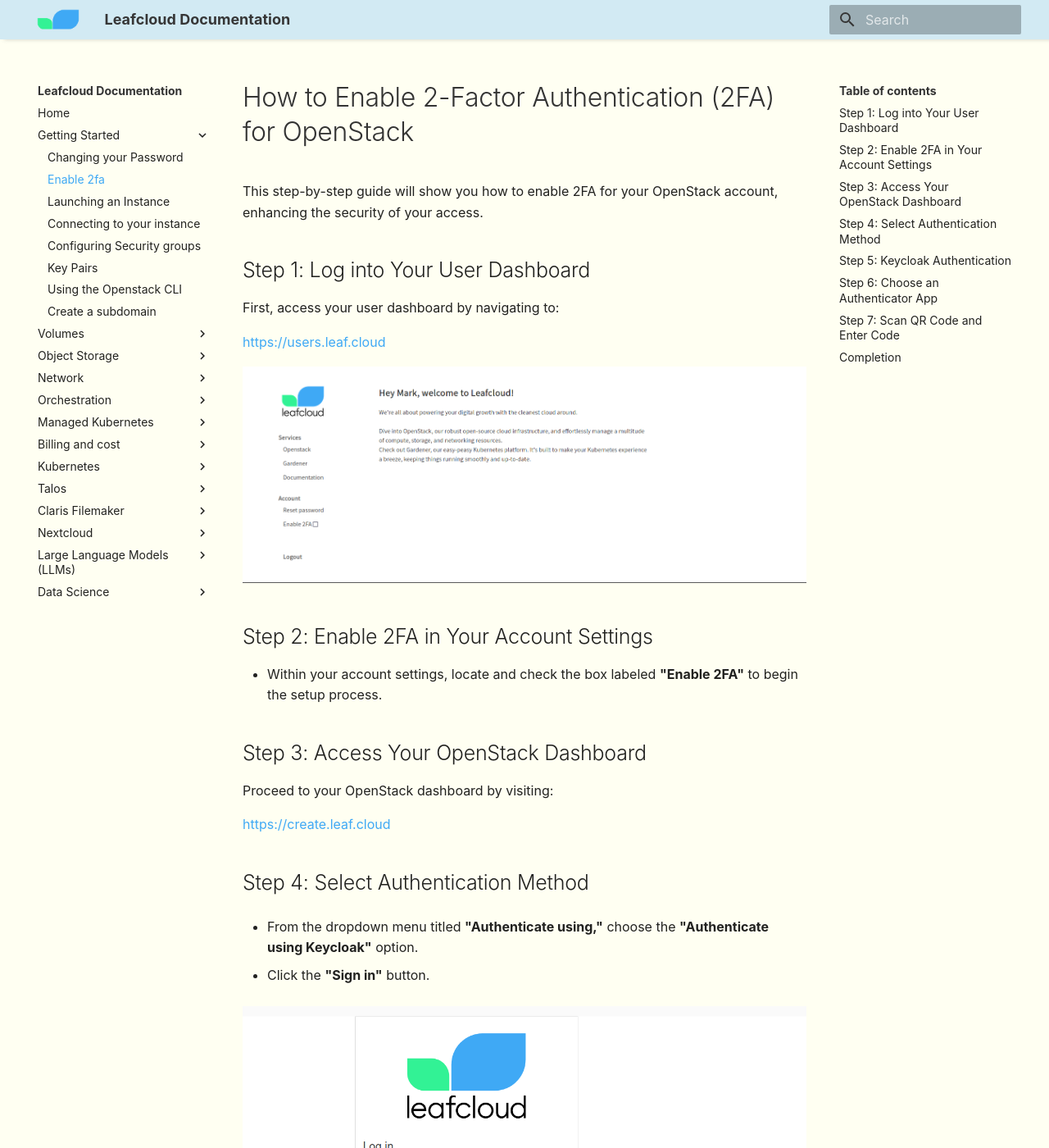
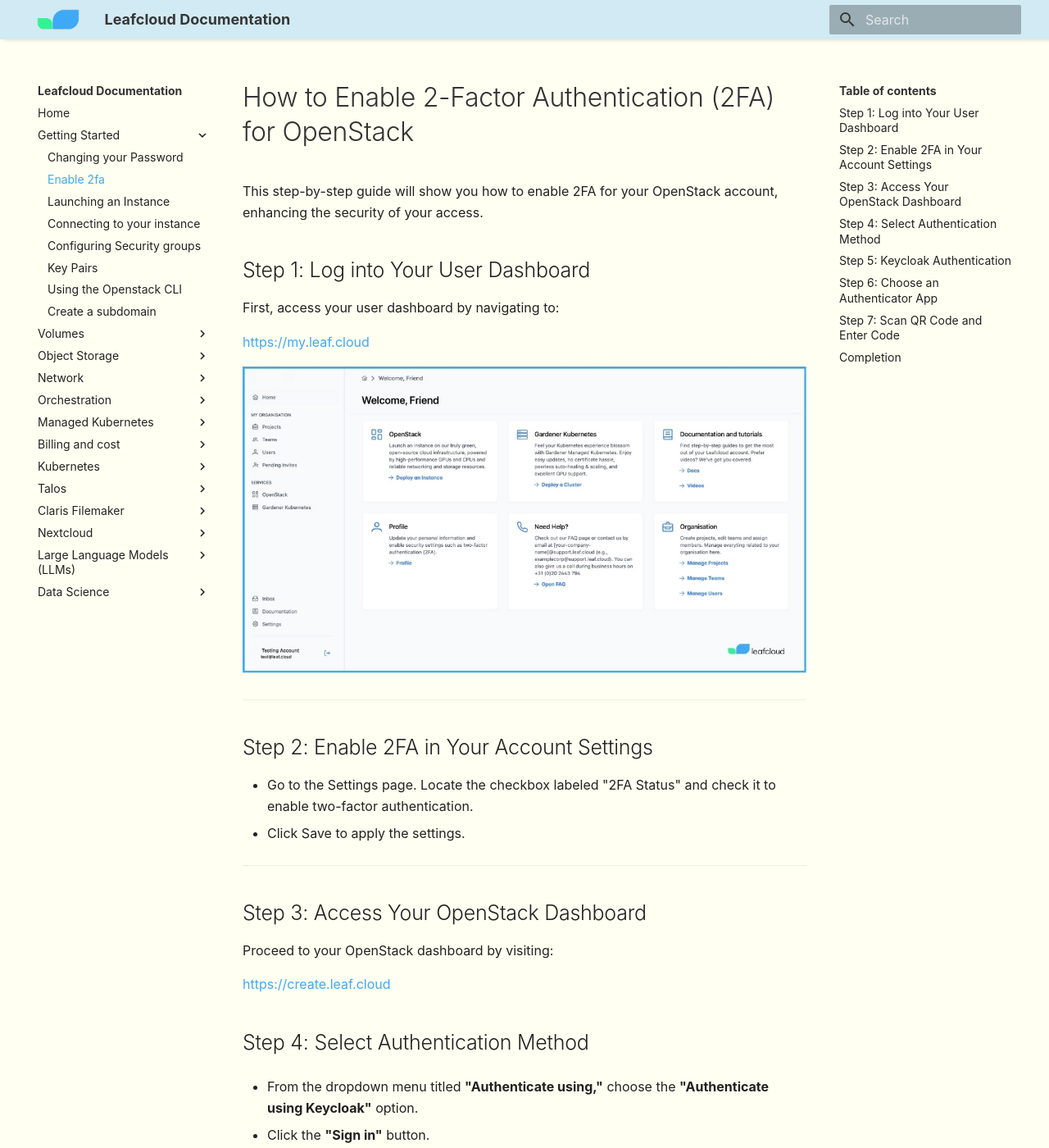
Before and after one commit to leafcloudhq/documentation-rtd, an MkDocs documentation site: the page built from docs/Getting-Started/enabling-2fa-for-openstack.md, in a window 1280 px wide and 1400 px high. Shown: the whole window at 82% size. Built offline with MkDocs 1.6.1 and Material for MkDocs 9.7.7, drawn with Linux system fonts in a browser that asks for light colours; some web fonts are replaced.

Commit message:
Remove the old dashboard from docs

```diff
--- a/docs/Getting-Started/enabling-2fa-for-openstack.md
+++ b/docs/Getting-Started/enabling-2fa-for-openstack.md
@@ -6,19 +6,25 @@
 
 First, access your user dashboard by navigating to:
 
-[https://users.leaf.cloud](https://users.leaf.cloud)
+[https://my.leaf.cloud](https://my.leaf.cloud)
 
-![](../images/AccountDashboard.png)
+![User Dashboard](../images/newdashboard.jpg)
+
+---
 
 ## Step 2: Enable 2FA in Your Account Settings
 
-- Within your account settings, locate and check the box labeled **"Enable 2FA"** to begin the setup process.
+- Go to the Settings page. Locate the checkbox labeled "2FA Status" and check it to enable two-factor authentication.
+- Click Save to apply the settings.
+
+---
 
 ## Step 3: Access Your OpenStack Dashboard
 
 Proceed to your OpenStack dashboard by visiting:
 
 [https://create.leaf.cloud](https://create.leaf.cloud)
+
 
 
 
```
Also changed, not shown: docs/images/newdashboard.jpg (added).
